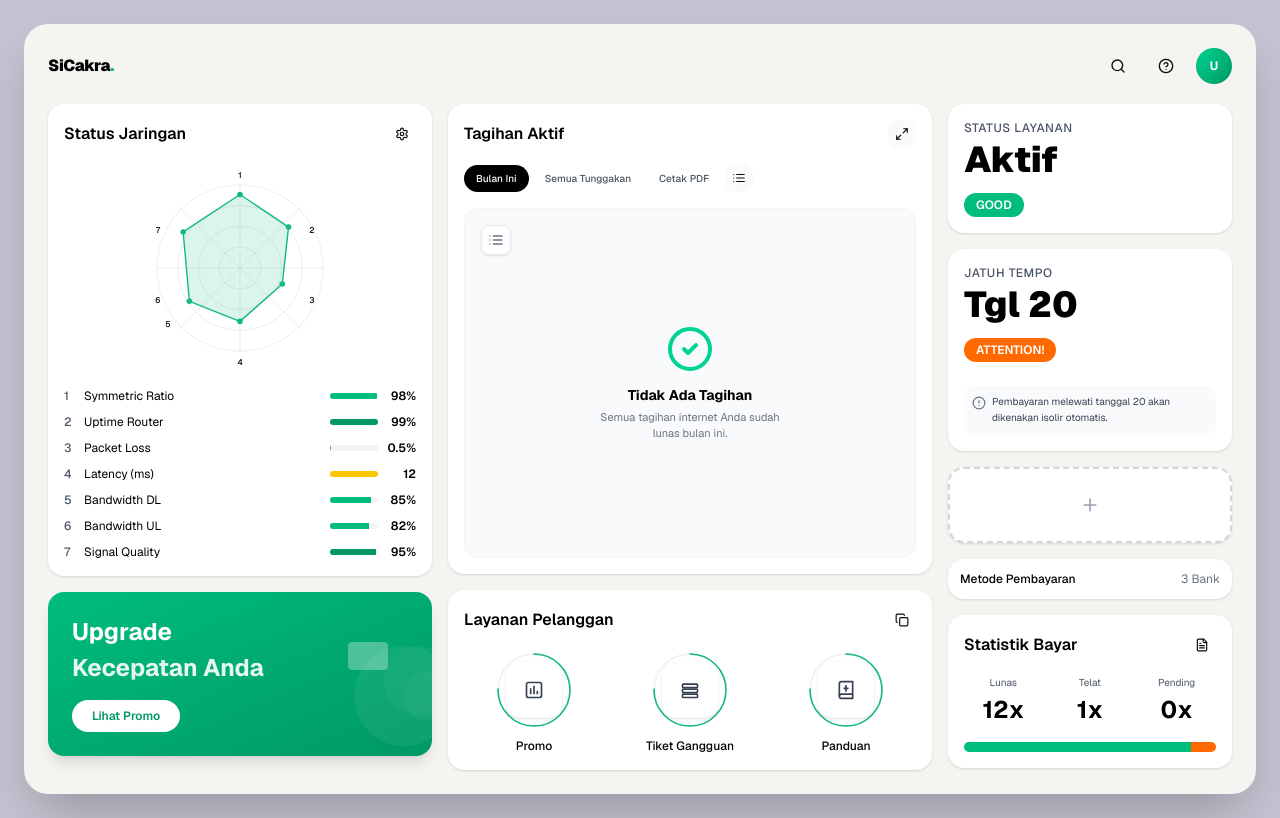
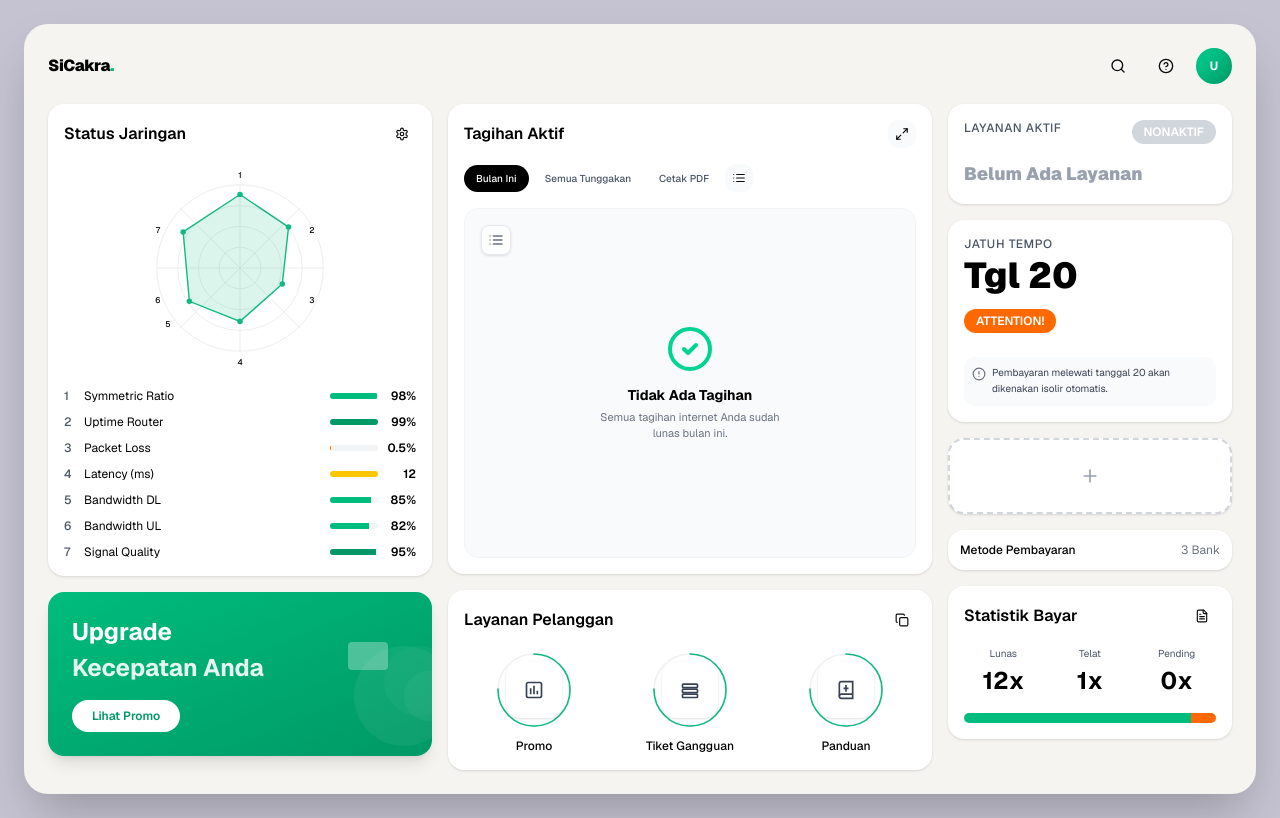
Before and after one commit to DzulGit/sicakra-user, a Next.js app: page / in a window 1280 px wide. Built offline with nearby package versions, Linux system fonts and the light colour scheme; no server answers; sample sign-in values are in the browser's storage.

Commit message:
integrasi status langganan di user

```diff
--- a/components/dashboard/billing-stats.tsx
+++ b/components/dashboard/billing-stats.tsx
@@ -1,14 +1,49 @@
 "use client";
 
-import { AlertCircle, Plus, FileText } from "lucide-react";
+import { AlertCircle, Plus, FileText, Loader2 } from "lucide-react";
+import useSWR from "swr";
+import api from "../../lib/api"; // Sesuaikan letak path jika berbeda
 
 export function BillingStats() {
+  const fetcher = (url: string) => api.get(url).then(res => res.data);
+  // Ubah endpoint ke profile untuk mengambil data dari tabel users
+  const { data: userProfile, isLoading } = useSWR('/user/profile', fetcher);
+
   return (
     <div className="lg:col-span-3 space-y-3 sm:space-y-4">
-      <div className="rounded-xl sm:rounded-2xl bg-white p-3 sm:p-4 shadow-sm">
-        <div className="mb-1 text-[10px] sm:text-xs font-medium text-gray-600 uppercase tracking-wider">Status Layanan</div>
-        <div className="mb-2 sm:mb-3 text-3xl sm:text-4xl font-black text-black">Aktif</div>
-        <div className="inline-block rounded-full bg-emerald-500 px-2.5 sm:px-3 py-0.5 sm:py-1 text-[10px] sm:text-xs font-semibold text-white">GOOD</div>
+
+      {/* CARD STATUS LAYANAN */}
+      <div className="rounded-xl sm:rounded-2xl bg-white p-3 sm:p-4 shadow-sm flex flex-col justify-between">
+
+        {/* Header: Judul Kiri, Status Kanan Atas */}
+        <div className="flex items-start justify-between mb-1 sm:mb-2">
+          <div className="text-[10px] sm:text-xs font-medium text-gray-600 uppercase tracking-wider">
+            Layanan Aktif
+          </div>
+
+          {!isLoading && userProfile ? (
+            <div className={`rounded-full px-2.5 sm:px-3 py-0.5 sm:py-1 text-[10px] sm:text-xs font-semibold text-white ${userProfile.status === 'ACTIVE' || userProfile.status === 'Aktif' ? 'bg-emerald-500' : 'bg-red-500'}`}>
+              {userProfile.status ? userProfile.status.toUpperCase() : "AKTIF"}
+            </div>
+          ) : !isLoading && !userProfile ? (
+            <div className="rounded-full bg-gray-300 px-2.5 sm:px-3 py-0.5 sm:py-1 text-[10px] sm:text-xs font-semibold text-white">NONAKTIF</div>
+          ) : null}
+        </div>
+
+        {/* Konten: Nama Paket Statis (Multi-baris jika panjang) */}
+        <div className="w-full mt-1">
+          {isLoading ? (
+            <div className="py-2">
+              <Loader2 className="w-5 h-5 animate-spin text-gray-400" />
+            </div>
+          ) : userProfile ? (
+            <div className="text-xl sm:text-2xl font-black text-black leading-tight break-words whitespace-normal pb-1">
+              {userProfile.package?.name || "Paket Internet"}
+            </div>
+          ) : (
+            <div className="text-lg font-black text-gray-400 mt-1">Belum Ada Layanan</div>
+          )}
+        </div>
       </div>
 
       <div className="rounded-xl sm:rounded-2xl bg-white p-3 sm:p-4 shadow-sm">
--- /dev/null
+++ b/lib/api.ts
@@ -0,0 +1,38 @@
+import axios from 'axios';
+
+const api = axios.create({
+  baseURL: process.env.NEXT_PUBLIC_API_URL || 'http://localhost:3000',
+  withCredentials: true,
+  headers: {
+    'Content-Type': 'application/json',
+  },
+});
+
+api.interceptors.request.use(
+  (config) => {
+    if (typeof window !== 'undefined') {
+      const token = localStorage.getItem('token');
+      if (token) {
+        config.headers.Authorization = `Bearer ${token}`;
+      }
+    }
+    return config;
+  },
+  (error) => Promise.reject(error)
+);
+
+api.interceptors.response.use(
+  (response) => response,
+  (error) => {
+    if (error.response && error.response.status === 401) {
+      if (typeof window !== 'undefined') {
+        localStorage.removeItem('token');
+        localStorage.removeItem('sicakra_user');
+        window.location.href = '/login';
+      }
+    }
+    return Promise.reject(error);
+  }
+);
+
+export default api;
--- a/package.json
+++ b/package.json
@@ -39,6 +39,7 @@
     "@radix-ui/react-tooltip": "1.1.6",
     "@vercel/analytics": "1.3.1",
     "autoprefixer": "^10.4.20",
+    "axios": "^1.17.0",
     "class-variance-authority": "^0.7.1",
     "clsx": "^2.1.1",
     "cmdk": "1.0.4",
```
Also changed, not shown: 1 other file (tests, documents, lock files or other folders).
